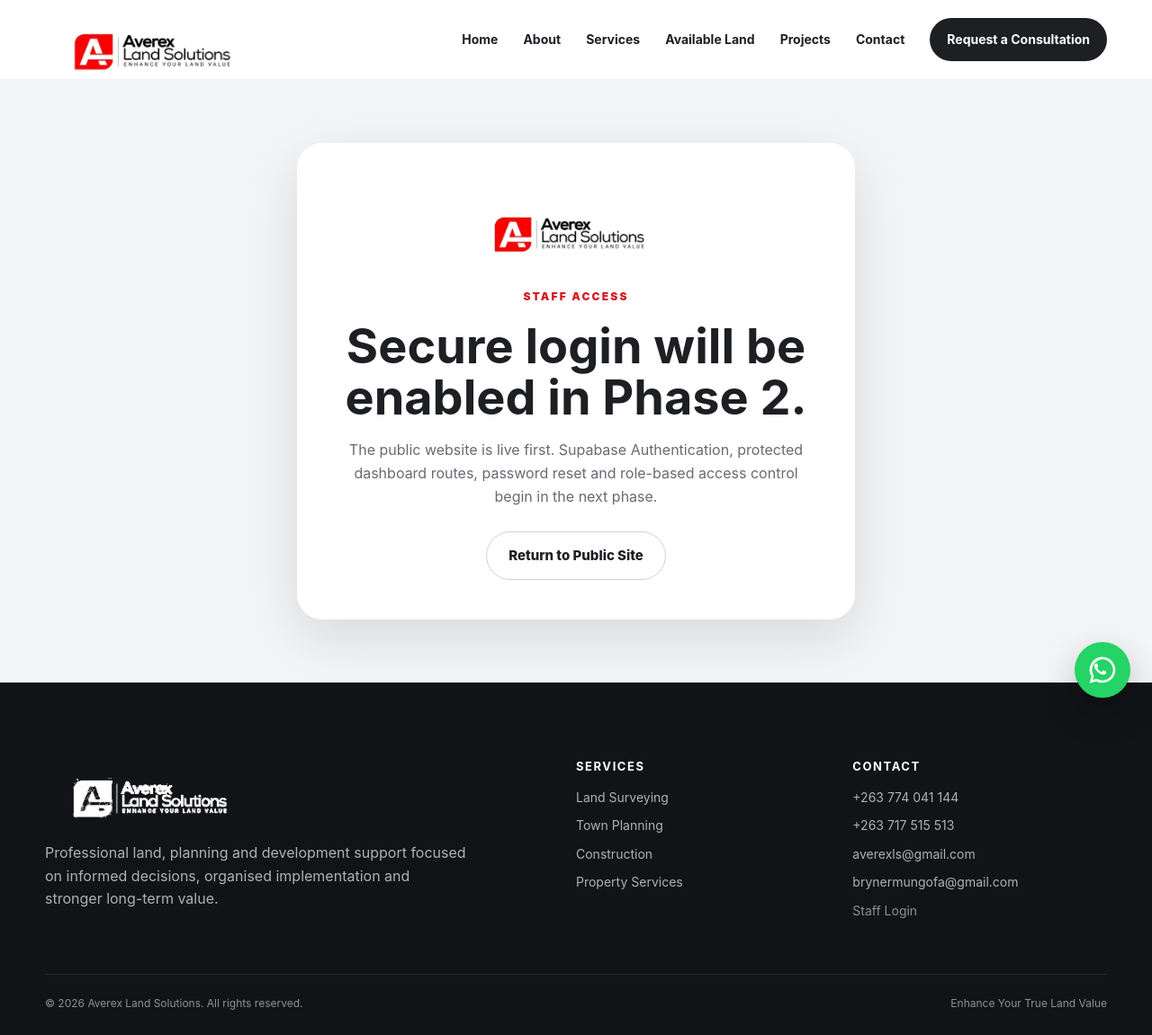
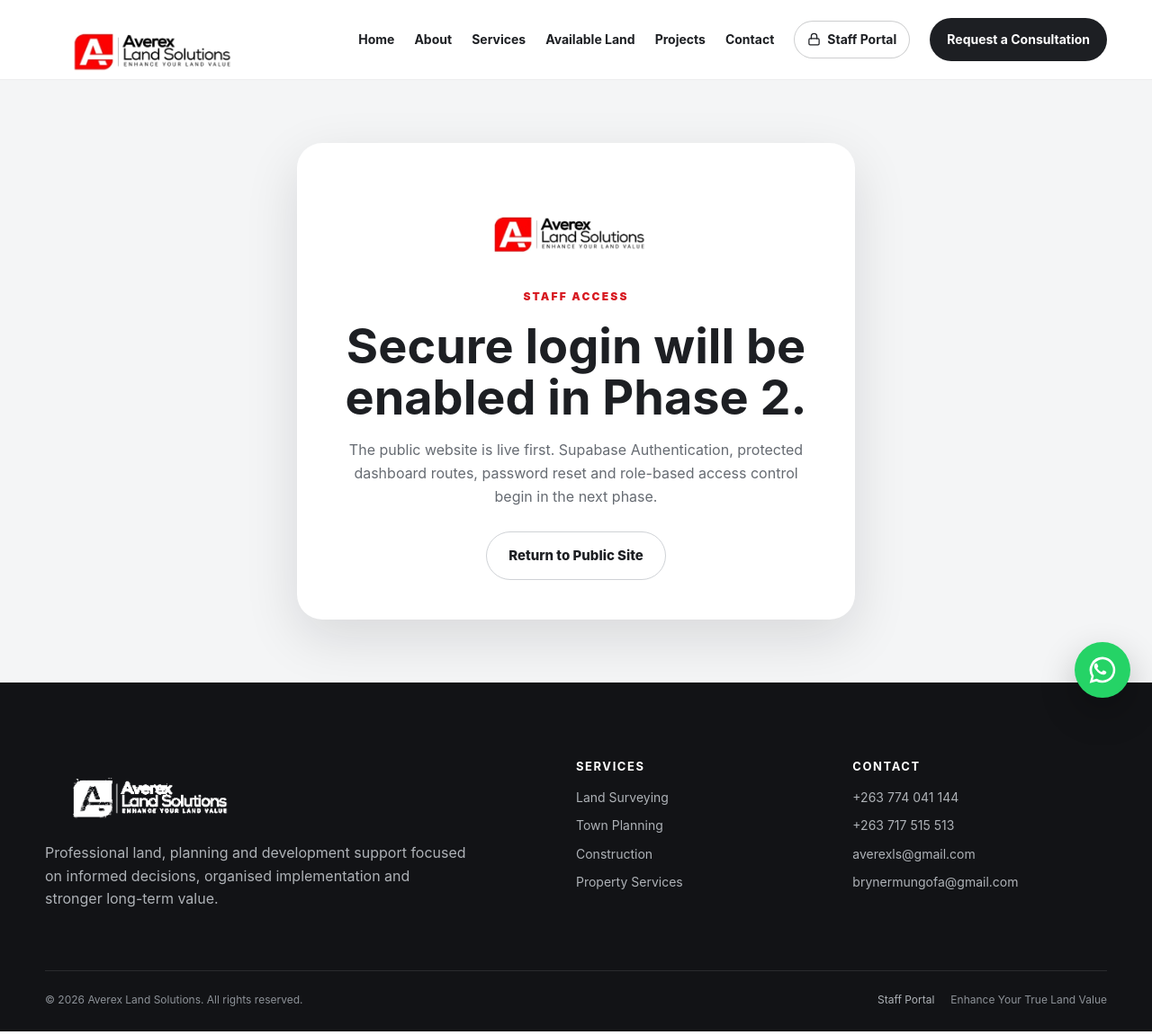
Before and after one commit to dylanmuzondo72-ship-it/averexlanddevelopment, a Next.js app: page /login in a window 1280 px wide. Shown: the whole page at 90% size. Built offline with nearby package versions, Linux system fonts and the light colour scheme; no server answers.

Commit message:
fix: move staff portal into main navigation

```diff
--- a/app/login/page.tsx
+++ b/app/login/page.tsx
@@ -3,8 +3,8 @@
 import { companySettings } from "@/lib/company";
 
 export const metadata: Metadata = {
-  title: "Staff Login",
-  description: "Secure Averex staff access placeholder.",
+  title: "Staff Portal",
+  description: "Secure Averex staff portal placeholder.",
   robots: {
     index: false,
     follow: false,
--- a/components/Footer.tsx
+++ b/components/Footer.tsx
@@ -34,14 +34,16 @@
           <a href={companySettings.emails.alternative.href}>
             {companySettings.emails.alternative.display}
           </a>
-          <Link className="staff-login-link" href="/login">
-            Staff Login
-          </Link>
         </div>
       </div>
       <div className="container footer-bottom">
         <span>© {new Date().getFullYear()} Averex Land Solutions. All rights reserved.</span>
-        <span>{companySettings.slogan}</span>
+        <div className="footer-bottom-links">
+          <Link className="footer-staff-portal" href="/login">
+            Staff Portal
+          </Link>
+          <span>{companySettings.slogan}</span>
+        </div>
       </div>
     </footer>
   );
--- a/components/Header.tsx
+++ b/components/Header.tsx
@@ -14,6 +14,23 @@
   { href: "/projects", label: "Projects" },
   { href: "/contact", label: "Contact" },
 ];
+
+function LockIcon() {
+  return (
+    <svg
+      aria-hidden="true"
+      viewBox="0 0 24 24"
+      fill="none"
+      stroke="currentColor"
+      strokeWidth="2"
+      strokeLinecap="round"
+      strokeLinejoin="round"
+    >
+      <rect width="18" height="11" x="3" y="11" rx="2" />
+      <path d="M7 11V7a5 5 0 0 1 10 0v4" />
+    </svg>
+  );
+}
 
 export function Header() {
   const pathname = usePathname();
@@ -47,11 +64,22 @@
               {item.label}
             </Link>
           ))}
+          <span className="mobile-nav-divider" aria-hidden="true" />
+          <Link
+            className="staff-portal-link"
+            href="/login"
+            aria-current={pathname === "/login" ? "page" : undefined}
+            onClick={() => setOpen(false)}
+          >
+            <LockIcon />
+            <span>Staff Portal</span>
+          </Link>
           <a
             className="nav-cta"
             href={publicWhatsAppLinks.requestConsultation}
             target="_blank"
             rel="noopener"
+            onClick={() => setOpen(false)}
           >
             Request a Consultation
           </a>
--- a/scripts/smoke-public-routes.mjs
+++ b/scripts/smoke-public-routes.mjs
@@ -95,6 +95,12 @@
     if (!homeHtml.includes("https://wa.me/263774041144?text=Hello%20Averex%20Land%20Solutions")) {
       throw new Error("Homepage floating WhatsApp URL changed");
     }
+    if (!homeHtml.includes("Staff Portal") || !homeHtml.includes("href=\"/login\"")) {
+      throw new Error("Staff Portal navigation link is missing");
+    }
+    if (homeHtml.includes("Staff Login")) {
+      throw new Error("Staff Login label should be renamed to Staff Portal");
+    }
     if (!contactHtml.includes("id=\"whatsappForm\"")) {
       throw new Error("Contact form id changed");
     }
```
Also changed, not shown: app/globals.css, 1 other file (tests, documents, lock files or other folders).
